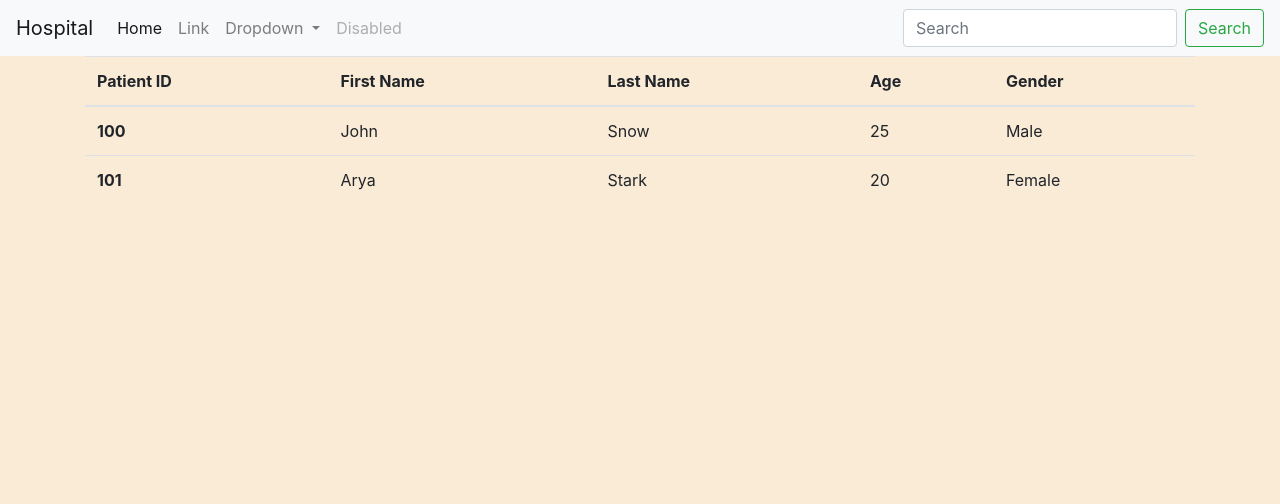
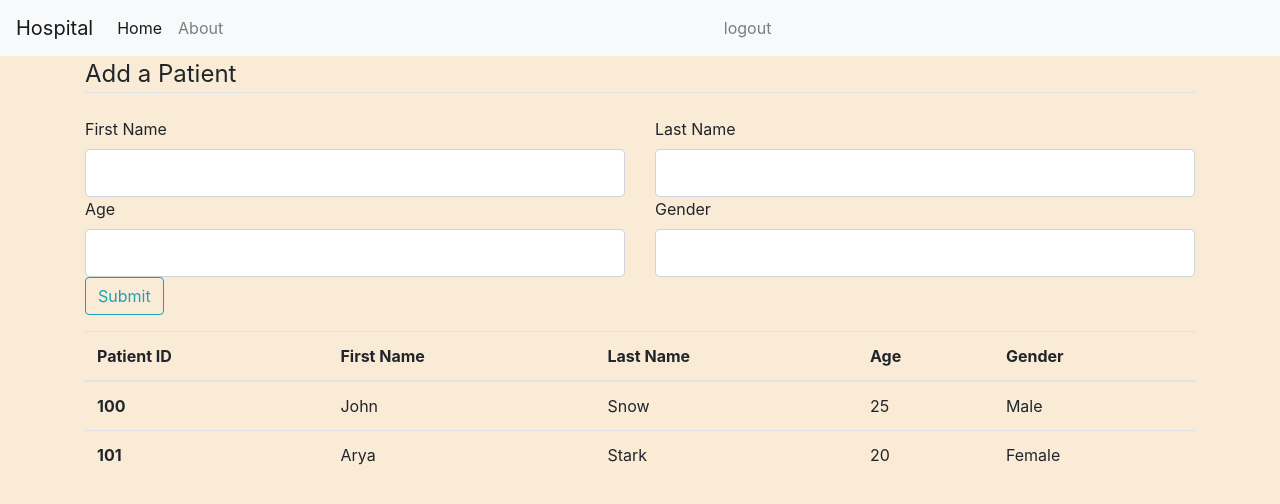
Before and after one commit to OmkarSuvarna/CA2-GroupC, a Flask app: page / in a window 1280 px wide. Shown: the top 504 px of the page. Run offline with Flask 3, Linux system fonts and the light colour scheme.

Commit message:
updated nav bar, merged home and patient register

```diff
--- a/hospital/routes.py
+++ b/hospital/routes.py
@@ -24,7 +24,11 @@ patient = [
 @app.route("/")
 @app.route("/home")
 def home():
-    return render_template('home.html', patient=patient)
+    form = PatientForm()
+    if form.validate_on_submit():
+         flash(f'Added Patient : {form.firstName.data}', 'success')
+         return redirect(url_for('registerPatient'))
+    return render_template('home.html', form=form, patient=patient)
 
 @app.route("/admin-useradd", methods=['GET', 'POST'])
 def admin():
--- a/hospital/static/styles.css
+++ b/hospital/static/styles.css
@@ -16,3 +16,14 @@ body {
     justify-content: center;
     background-color:antiquewhite
 }
+
+.navbar-nav{
+    display: flex;
+    align-items: end;
+    justify-content: space-evenly;
+}
+
+.logout{
+    display: inline;
+    align-items: end;
+}
--- a/hospital/templates/home.html
+++ b/hospital/templates/home.html
@@ -1,5 +1,39 @@
 {% extends "layout.html" %}
 {% block bodyContent %}
+
+<div class="">
+  <legend class="border-bottom mb-4">Add a Patient</legend>
+  <form>
+    <div class="row">
+      <div class="col">
+        {{ form.firstName.label(class="form-control-label") }}
+        {{ form.firstName(class="form-control form-control-lg") }}
+      </div>
+      <div class="col">
+        {{ form.lastName.label(class="form-control-label") }}
+        {{ form.lastName(class="form-control form-control-lg") }}
+      </div>
+
+    </div>
+    <div class="row">
+      <div class="col">
+        {{ form.age.label(class="form-control-label") }}
+        {{ form.age(class="form-control form-control-lg") }}
+      </div>
+      <div class="col">
+        {{ form.gender.label(class="form-control-label") }}
+        {{ form.gender(class="form-control form-control-lg") }}
+      </div>
+      <!-- <div class="col">
+        {{ form.gender.label(class="form-control-label") }}
+        {{ form.gender(class="form-control form-control-lg") }}
+      </div> -->
+    </div>
+    <div class="form-group">
+      {{ form.submit(class="btn btn-outline-info") }}
+  </div>
+  </form>
+</div>
 <div class="patient-info">
   <table class="table">
     <thead>
--- a/hospital/templates/layout.html
+++ b/hospital/templates/layout.html
@@ -11,7 +11,7 @@
     integrity="sha384-ggOyR0iXCbMQv3Xipma34MD+dH/1fQ784/j6cY/iJTQUOhcWr7x9JvoRxT2MZw1T" crossorigin="anonymous">
   <!-- CSS  -->
   <link rel="stylesheet" type="text/css" href="{{ url_for('static', filename='styles.css') }}">
-
+  <link rel="stylesheet" href="styles.css">
   <title>Hospital</title>
 </head>
 
@@ -27,11 +27,14 @@
       <ul class="navbar-nav mr-auto">
         <li class="nav-item active">
           <a class="nav-link" href="#">Home <span class="sr-only">(current)</span></a>
+          <!-- <a class="" href="#">Signup <span class=""></span></a>
+          <a class="" href="#">login <span class=""></span></a> -->
         </li>
         <li class="nav-item">
-          <a class="nav-link" href="#">Link</a>
+          <a class="nav-link" href="#">About</a>
         </li>
-        <li class="nav-item dropdown">
+
+        <!-- <li class="nav-item dropdown">
           <a class="nav-link dropdown-toggle" href="#" id="navbarDropdown" role="button" data-toggle="dropdown"
             aria-haspopup="true" aria-expanded="false">
             Dropdown
@@ -39,18 +42,26 @@
           <div class="dropdown-menu" aria-labelledby="navbarDropdown">
             <a class="dropdown-item" href="#">Action</a>
             <a class="dropdown-item" href="#">Another action</a>
-            <div class="dropdown-divider"></div>
-            <a class="dropdown-item" href="#">Something else here</a>
+             <div class="dropdown-divider"></div>
+             <a class="dropdown-item" href="#">Something else here</a>
+          </div>
+        </li> -->
+        <!-- <li class="nav-item">
+          <a class="nav-link disabled" href="#" tabindex="-1" aria-disabled="true">login</a>
+        </li> -->
+
+      </ul>
+      <ul class="navbar-nav mr-auto">
+        <li class="nav-item">
+          <div class="logout">
+            <a class="nav-link" href="login">logout</a>
           </div>
         </li>
-        <li class="nav-item">
-          <a class="nav-link disabled" href="#" tabindex="-1" aria-disabled="true">Disabled</a>
-        </li>
-      </ul>
-      <form class="form-inline my-2 my-lg-0">
+      <!-- <form class="form-inline my-2 my-lg-0">
         <input class="form-control mr-sm-2" type="search" placeholder="Search" aria-label="Search">
         <button class="btn btn-outline-success my-2 my-sm-0" type="submit">Search</button>
-      </form>
+      </form> -->
+    </ul>
     </div>
   </nav>
   <div class="container">
```
